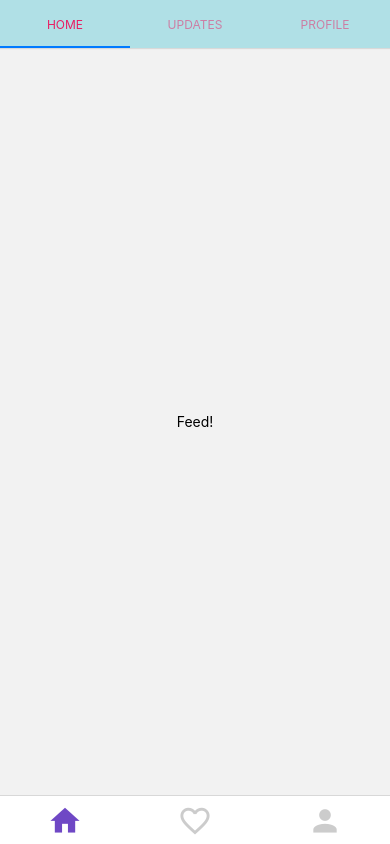
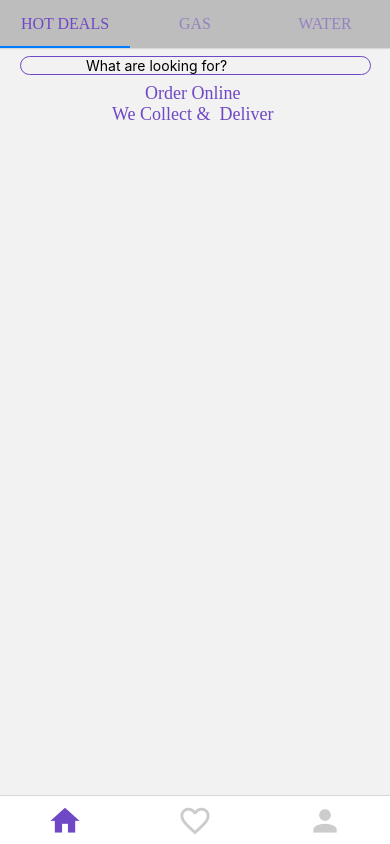
Before and after one commit to jacob-d242/Maigaz, a React Native app: screen /Shop in a window 390 px wide. Built offline with nearby package versions, Linux system fonts and the light colour scheme.

Commit message:
Adding Screens and transition effects to Top bar

```diff
--- a/src/navigation/TopBar.js
+++ b/src/navigation/TopBar.js
@@ -2,7 +2,8 @@ import React from 'react'
 import { Text, View } from 'react-native';
 import { NavigationContainer } from '@react-navigation/native';
 import { createMaterialTopTabNavigator } from '@react-navigation/material-top-tabs';
-
+import Shop from '../screens/home/Shop'
+import { COLORS } from '../constants/Index';
 function FeedScreen() {
   return (
     <View style={{ flex: 1, justifyContent: 'center', alignItems: 'center' }}>
@@ -31,27 +32,27 @@ export default function TopBar() {
     const Tab = createMaterialTopTabNavigator();
   return (
     <Tab.Navigator
-    initialRouteName="Feed"
+    initialRouteName="Shop"
     screenOptions={{
-      tabBarActiveTintColor: '#e91e63',
-      tabBarLabelStyle: { fontSize: 12 },
-      tabBarStyle: { backgroundColor: 'powderblue' },
+      tabBarActiveTintColor: COLORS.primary,
+      tabBarLabelStyle: { fontSize: 16 ,fontFamily:'Inter-Bold' },
+      tabBarStyle: { backgroundColor: COLORS.secondary },
     }}
   >
     <Tab.Screen
-      name="Feed"
-      component={FeedScreen}
-      options={{ tabBarLabel: 'Home' }}
+      name="Shop"
+      component={Shop}
+      options={{ tabBarLabel: 'Hot Deals' }}
     />
     <Tab.Screen
       name="Notifications"
       component={NotificationsScreen}
-      options={{ tabBarLabel: 'Updates' }}
+      options={{ tabBarLabel: 'Gas' }}
     />
     <Tab.Screen
       name="Profile"
       component={ProfileScreen}
-      options={{ tabBarLabel: 'Profile' }}
+      options={{ tabBarLabel: 'Water' }}
     />
   </Tab.Navigator>
   )
--- a/src/screens/home/Shop.js
+++ b/src/screens/home/Shop.js
@@ -4,7 +4,7 @@ import { COLORS } from '../../constants/Index'
 import ProductCard from './components/ProductCard'
 
 import SearchBar from './components/SearchBar'
-import SwipeScroll from './components/SwipeScroll'
+import SwipeScroll from './components/Water'
 
 export default function Shop() {
     return (
```
Also changed, not shown: src/screens/home/components/Water.js (renamed from src/screens/home/components/SwipeScroll.js).
